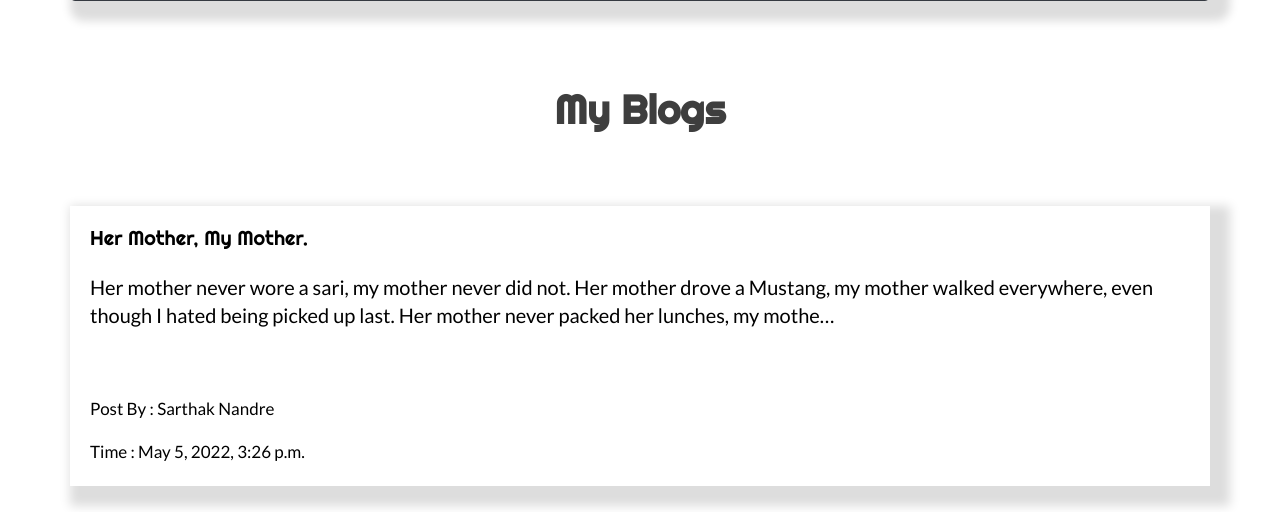
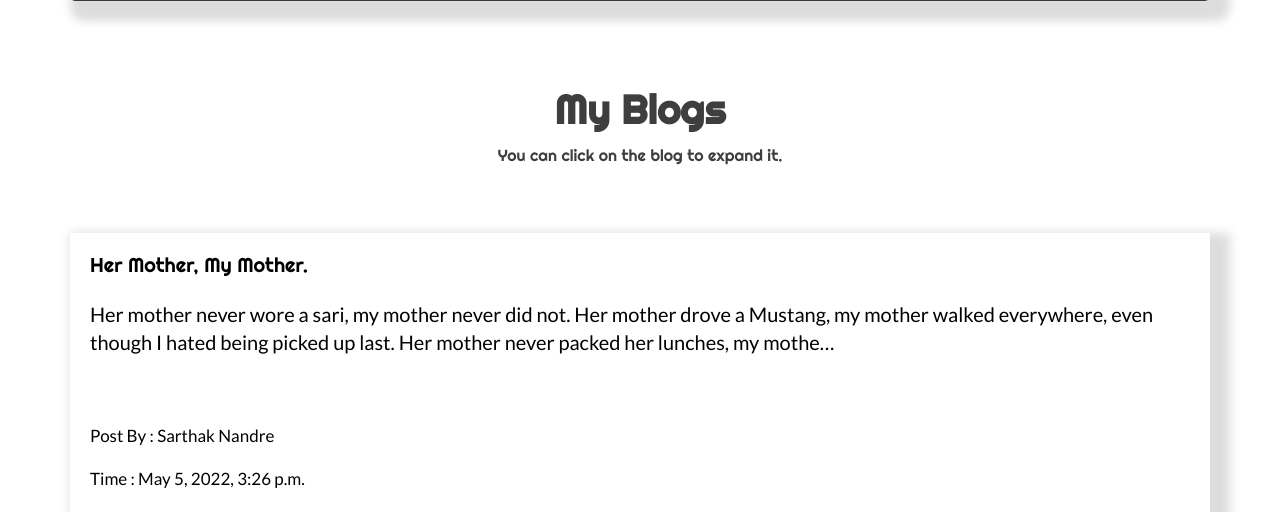
Before and after one commit to exodus31/Django_blog_website, a Django app: page / in a window 1280 px wide. Shown: the part 584-1096 px from the top of the page. Run offline with Django 4.2, Linux system fonts and the light colour scheme; data comes from the database, SQL or seed files in the repository; both versions use the stored data as it was after the commit; some libraries are stand-ins or nearby versions.

Commit message:
Added Info about website

```diff
--- a/template/index.html
+++ b/template/index.html
@@ -87,6 +87,7 @@
                      <h2>You Can Delete or read your blogs below.</h2>
                      {% else %}
                      <h2 class="h2x">My Blogs</h2>
+                     <h6>You can click on the blog to expand it.</h6>
                      {% endif %}
                   </div>
                </div>
--- a/template/posts.html
+++ b/template/posts.html
@@ -31,7 +31,6 @@
                </div>
             </div>
             <div class="row">
-                  <div>
                   <div class="our_text_box three_box">
                      <div class="post_box d_flex padding_top3">
                         <h5>{{posts.content}}</h5>
@@ -42,9 +41,11 @@
                         </div>
                      </div>
                   </div>
-               </div>
             </div>
          </div>
       </div>
+      <br>
+      <br><br>
+      <br>
    </body>
 </html>
```
Also changed, not shown: README.md, db.sqlite3, template/login.html (line endings or trailing spaces).
